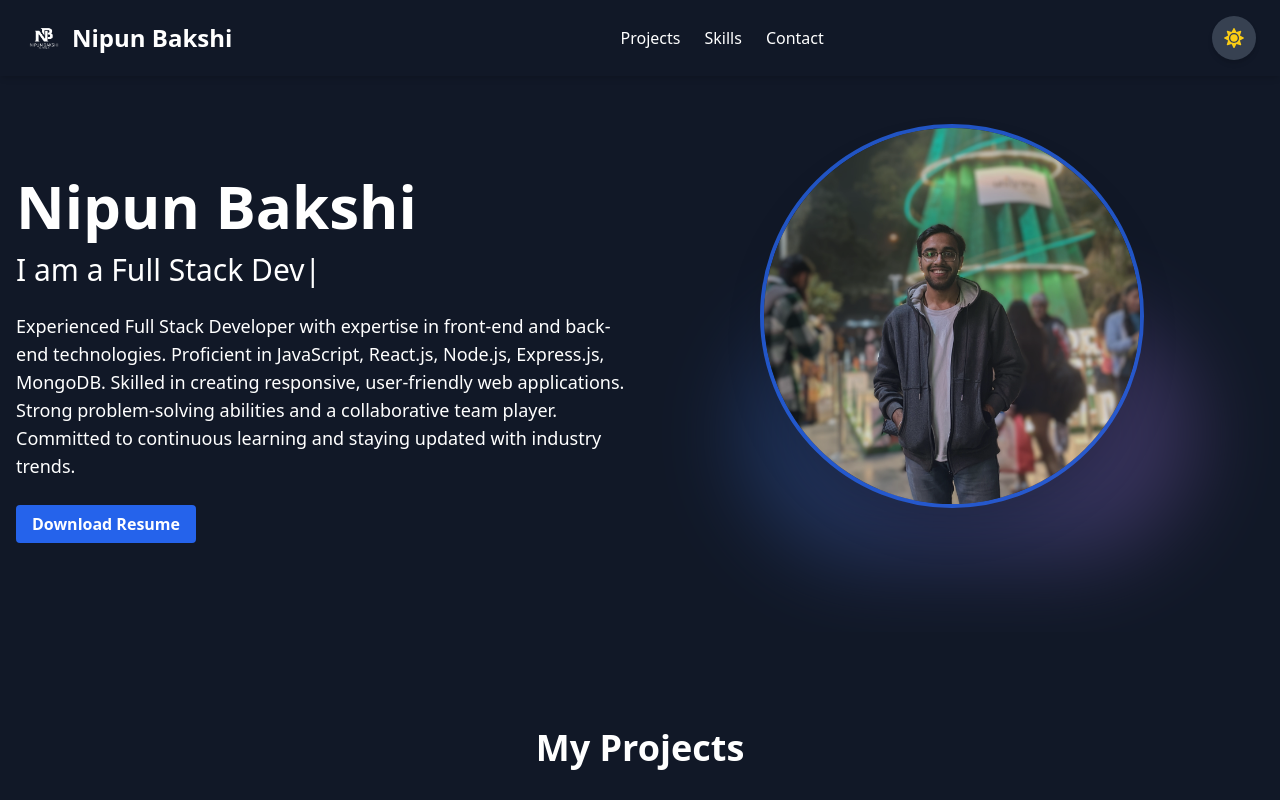
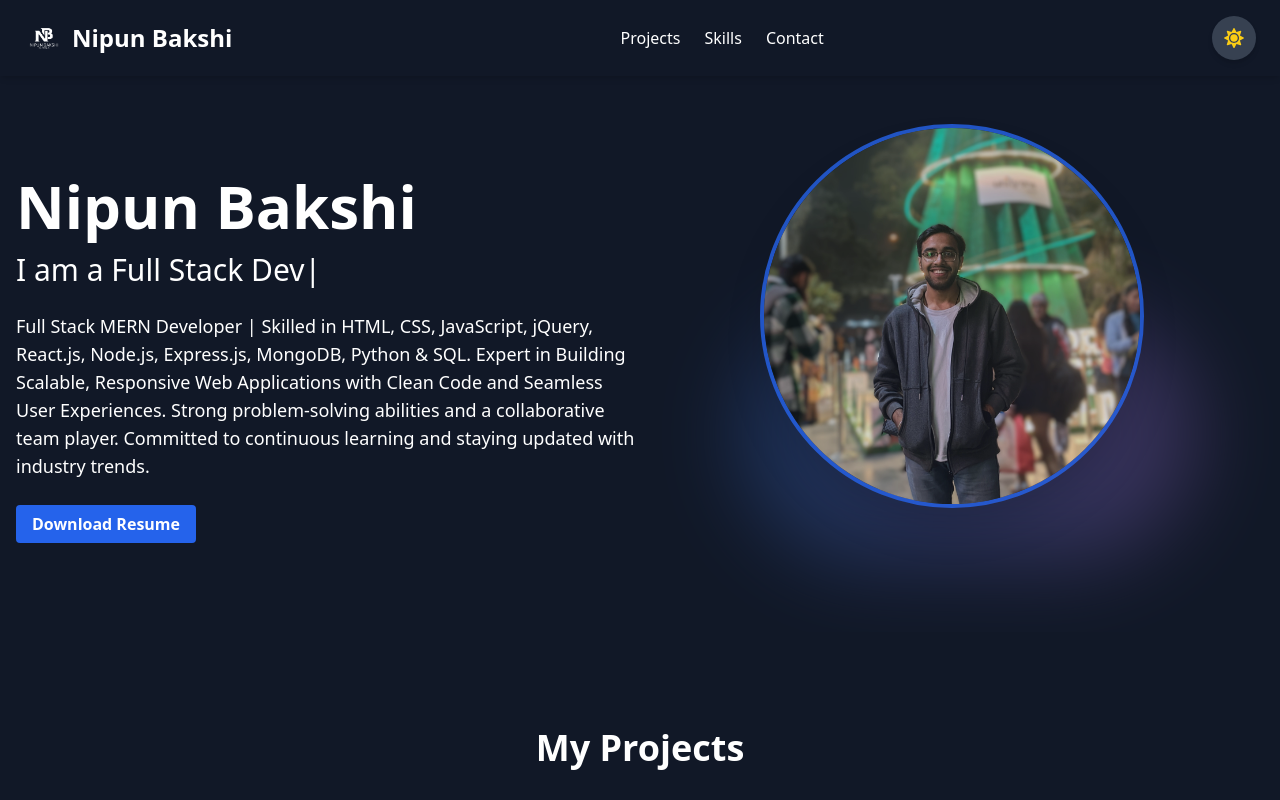
Before and after one commit to nipunbakshi12/resume1, a React (Vite) app in the folder client/: page / in a window 1280 px wide. Shown: the top 800 px of the page. Built offline with nearby package versions, Linux system fonts and the light colour scheme.

Commit message:
updated headline

```diff
--- a/client/src/components/Hero.jsx
+++ b/client/src/components/Hero.jsx
@@ -61,7 +61,7 @@ function Hero() {
                         <span className="blink-cursor">|</span>
                     </h2>
                     <p className="text-lg mb-8 max-w-2xl">
-                        Experienced Full Stack Developer with expertise in front-end and back-end technologies. Proficient in JavaScript, React.js, Node.js, Express.js, MongoDB. Skilled in creating responsive, user-friendly web applications. Strong problem-solving abilities and a collaborative team player. Committed to continuous learning and staying updated with industry trends.
+                        Full Stack MERN Developer | Skilled in HTML, CSS, JavaScript, jQuery, React.js, Node.js, Express.js, MongoDB, Python & SQL. Expert in Building Scalable, Responsive Web Applications with Clean Code and Seamless User Experiences. Strong problem-solving abilities and a collaborative team player. Committed to continuous learning and staying updated with industry trends.
                     </p>
                     <a href="/pdf/Nipun_Bakshi.pdf" download className="bg-blue-600 hover:bg-blue-700 text-white font-bold py-2 px-4 rounded">
                         Download Resume
```
